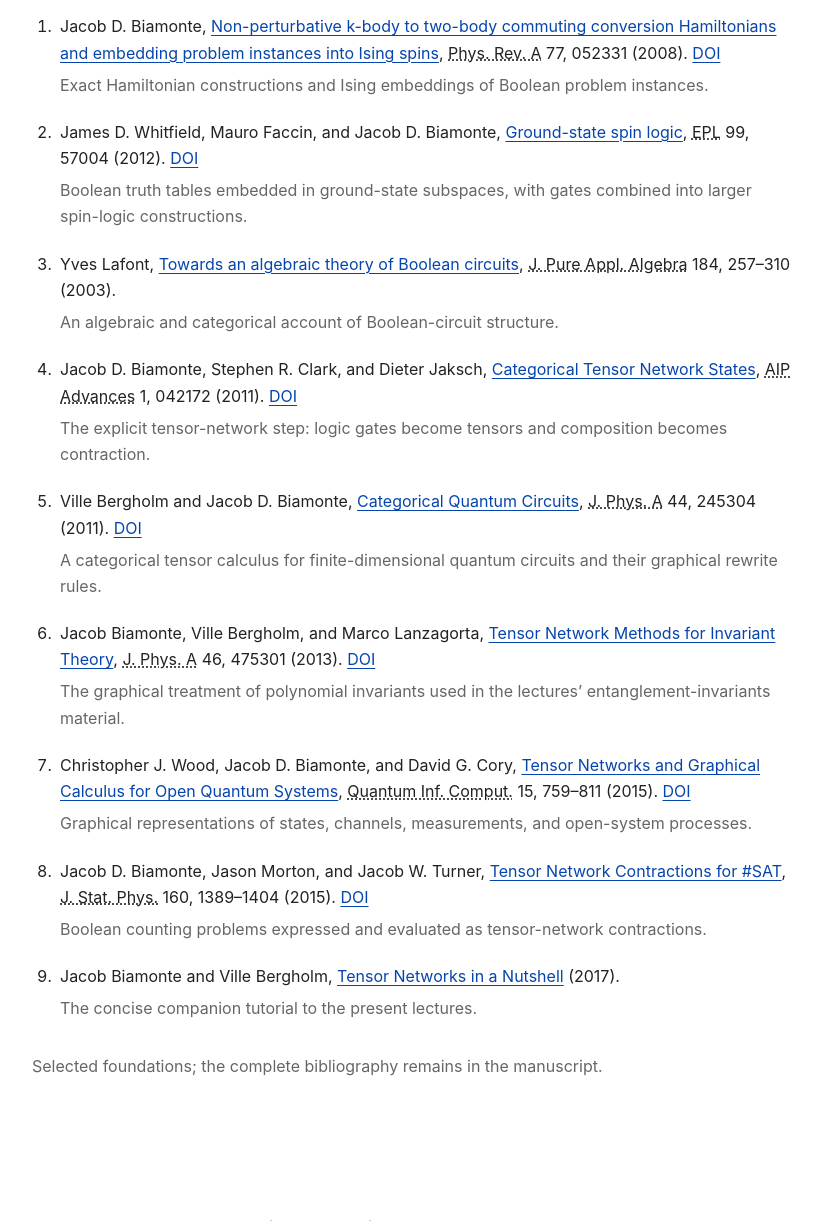
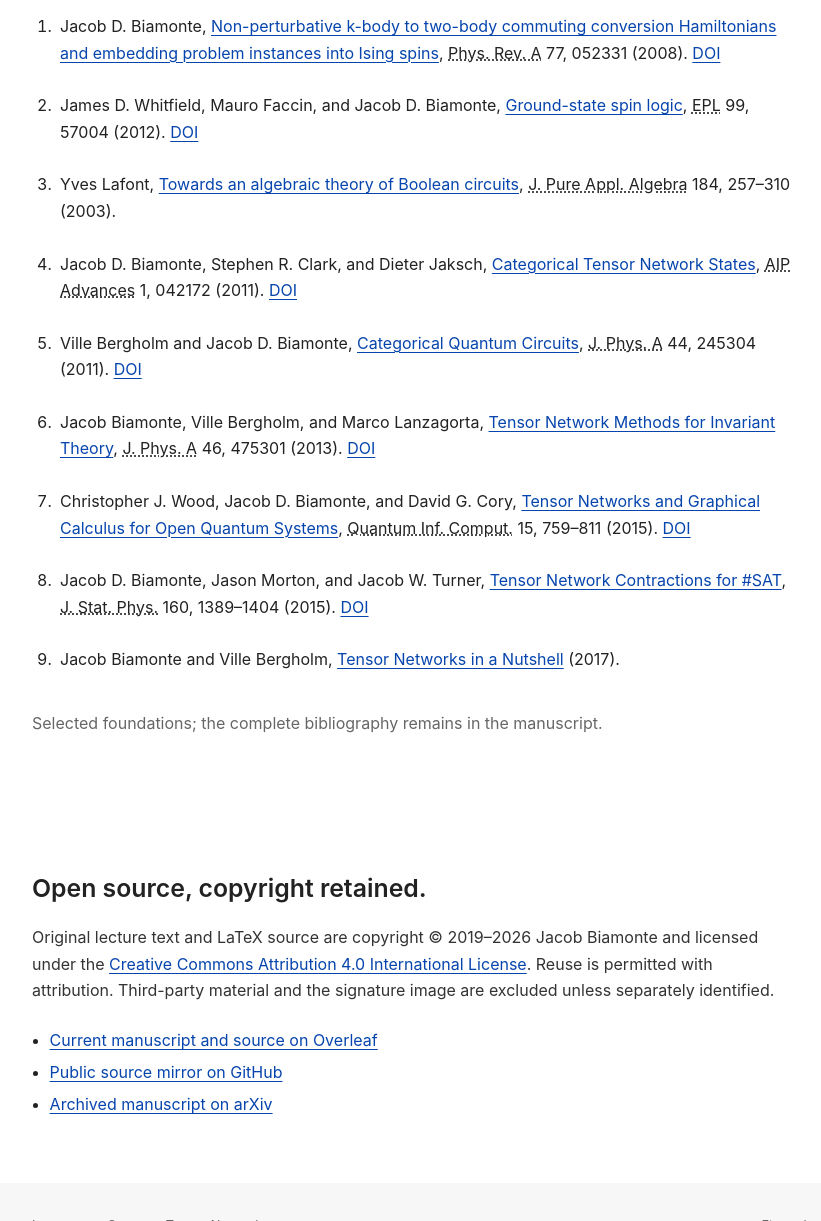
Before and after one commit to JacobBiamonte/Lectures-on-Quantum-Tensor-Networks-and-Graphical-Calculus, a plain HTML site: page index.html in a window 1280 px wide. Shown: the part 2629-3850 px from the top of the page, without its empty margins (98-919 px from the left). Drawn offline with Linux system fonts and the light colour scheme.

Commit message:
Remove foundations annotations

```diff
--- a/index.html
+++ b/index.html
@@ -18,7 +18,7 @@
     <meta name="citation_arxiv_id" content="1912.10049">
     <meta name="citation_doi" content="10.48550/arXiv.1912.10049">
     <title>Lectures on Quantum Tensor Networks — Jacob Biamonte</title>
-    <link rel="stylesheet" href="styles.css?v=4">
+    <link rel="stylesheet" href="styles.css?v=5">
   </head>
   <body>
     <a class="skip-link" href="#main">Skip to content</a>
@@ -176,7 +176,6 @@
                 <abbr title="Physical Review A">Phys. Rev. A</abbr> 77, 052331 (2008).
                 <a href="https://doi.org/10.1103/PhysRevA.77.052331" target="_blank" rel="noreferrer">DOI</a>
               </p>
-              <p class="reference-note">Exact Hamiltonian constructions and Ising embeddings of Boolean problem instances.</p>
             </li>
             <li>
               <p class="reference-citation">
@@ -185,7 +184,6 @@
                 <abbr title="Europhysics Letters">EPL</abbr> 99, 57004 (2012).
                 <a href="https://doi.org/10.1209/0295-5075/99/57004" target="_blank" rel="noreferrer">DOI</a>
               </p>
-              <p class="reference-note">Boolean truth tables embedded in ground-state subspaces, with gates combined into larger spin-logic constructions.</p>
             </li>
             <li>
               <p class="reference-citation">
@@ -193,7 +191,6 @@
                 <a href="https://doi.org/10.1016/S0022-4049(03)00069-0" target="_blank" rel="noreferrer"><cite>Towards an algebraic theory of Boolean circuits</cite></a>,
                 <abbr title="Journal of Pure and Applied Algebra">J. Pure Appl. Algebra</abbr> 184, 257–310 (2003).
               </p>
-              <p class="reference-note">An algebraic and categorical account of Boolean-circuit structure.</p>
             </li>
             <li>
               <p class="reference-citation">
@@ -202,7 +199,6 @@
                 <abbr title="American Institute of Physics Advances">AIP Advances</abbr> 1, 042172 (2011).
                 <a href="https://doi.org/10.1063/1.3672009" target="_blank" rel="noreferrer">DOI</a>
               </p>
-              <p class="reference-note">The explicit tensor-network step: logic gates become tensors and composition becomes contraction.</p>
             </li>
             <li>
               <p class="reference-citation">
@@ -211,7 +207,6 @@
                 <abbr title="Journal of Physics A: Mathematical and Theoretical">J. Phys. A</abbr> 44, 245304 (2011).
                 <a href="https://doi.org/10.1088/1751-8113/44/24/245304" target="_blank" rel="noreferrer">DOI</a>
               </p>
-              <p class="reference-note">A categorical tensor calculus for finite-dimensional quantum circuits and their graphical rewrite rules.</p>
             </li>
             <li>
               <p class="reference-citation">
@@ -220,7 +215,6 @@
                 <abbr title="Journal of Physics A: Mathematical and Theoretical">J. Phys. A</abbr> 46, 475301 (2013).
                 <a href="https://doi.org/10.1088/1751-8113/46/47/475301" target="_blank" rel="noreferrer">DOI</a>
               </p>
-              <p class="reference-note">The graphical treatment of polynomial invariants used in the lectures’ entanglement-invariants material.</p>
             </li>
             <li>
               <p class="reference-citation">
@@ -229,7 +223,6 @@
                 <abbr title="Quantum Information and Computation">Quantum Inf. Comput.</abbr> 15, 759–811 (2015).
                 <a href="https://doi.org/10.26421/QIC15.9-10-3" target="_blank" rel="noreferrer">DOI</a>
               </p>
-              <p class="reference-note">Graphical representations of states, channels, measurements, and open-system processes.</p>
             </li>
             <li>
               <p class="reference-citation">
@@ -238,7 +231,6 @@
                 <abbr title="Journal of Statistical Physics">J. Stat. Phys.</abbr> 160, 1389–1404 (2015).
                 <a href="https://doi.org/10.1007/s10955-015-1276-z" target="_blank" rel="noreferrer">DOI</a>
               </p>
-              <p class="reference-note">Boolean counting problems expressed and evaluated as tensor-network contractions.</p>
             </li>
             <li>
               <p class="reference-citation">
@@ -246,7 +238,6 @@
                 <a href="https://arxiv.org/abs/1708.00006" target="_blank" rel="noreferrer"><cite>Tensor Networks in a Nutshell</cite></a>
                 (2017).
               </p>
-              <p class="reference-note">The concise companion tutorial to the present lectures.</p>
             </li>
           </ol>
           <p class="note">Selected foundations; the complete bibliography remains in the manuscript.</p>
--- a/styles.css
+++ b/styles.css
@@ -254,11 +254,6 @@ cite,
   color: var(--ink) !important;
 }
 
-.reference-note {
-  margin: 0 !important;
-  color: var(--muted) !important;
-}
-
 .source-links {
   margin: 1.5rem 0 0;
   padding-left: 1.1rem;
```
